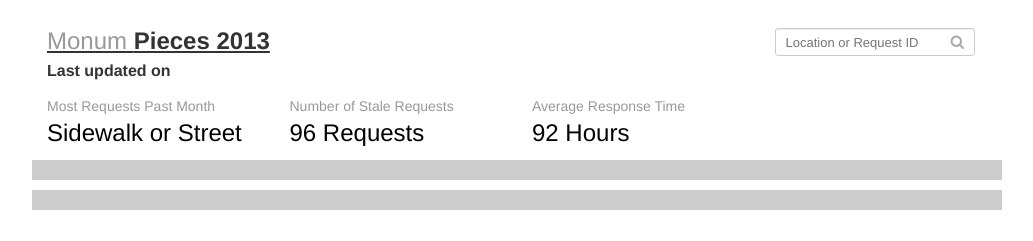
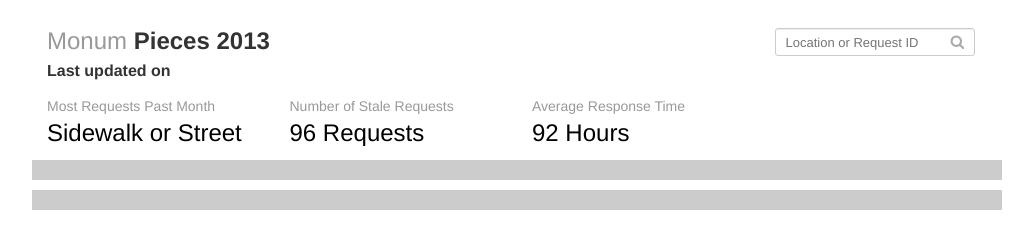
Before and after one commit to monum/pieces, a Flask app: page / in a window 1280 px wide, with the pointer over the restyled element. Shown: the top 241 px of the page, without its empty margins (123-1156 px from the left). Run offline with Flask 2, Linux system fonts and the light colour scheme; some libraries are stand-ins or nearby versions.

Commit message:
Updating styles

```diff
--- a/static/css/bootstrap3-lite-non-responsive.css
+++ b/static/css/bootstrap3-lite-non-responsive.css
@@ -205,7 +205,7 @@
 a:hover,
 a:focus {
   color: #2a6496;
-  text-decoration: underline;
+  text-decoration: none;
 }
 a:focus {
   outline: thin dotted #333;
```
